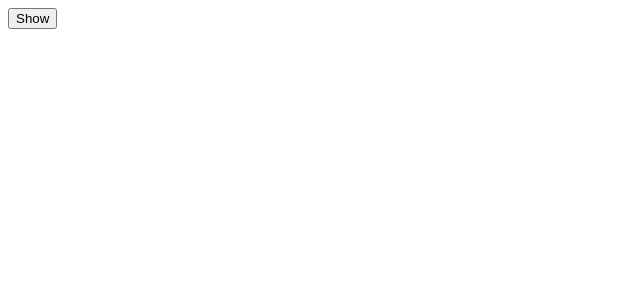
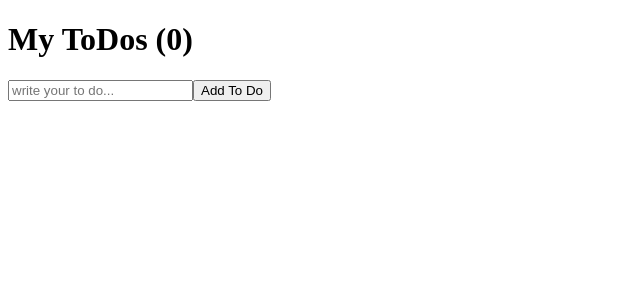
Before and after one commit to duswo3o/prac_react, a React (Create React App) app in the folder my-first-react-app/: page / in a window 1280 px wide. Shown: the top 300 px of the page, without its empty margins (0-640 px from the left). Built offline with nearby package versions, Linux system fonts and the light colour scheme.

Commit message:
feat: To Do List part One
사용자에게 todo를 입력받아 todo array에 저장하기

```diff
--- a/my-first-react-app/src/App.js
+++ b/my-first-react-app/src/App.js
@@ -1,40 +1,30 @@
 import React, { useState, useEffect } from "react";
 
-function Hello() {
-  // first way
-  function byeFn() {
-    console.log("bye :(");
-  }
-  function hiFn() {
-    console.log("created :)");
-    return byeFn;
-  }
-  useEffect(hiFn, []);
-
-  // second way
-  useEffect(() => {
-    console.log("hi :)");
-    return () => console.log("bye :(");
-  }, []);
-
-  // third way
-  useEffect(function () {
-    console.log("hi :)");
-    return function () {
-      console.log("bye :(");
-    };
-  }, []);
-
-  return <h1>Hello</h1>;
-}
-
 function App() {
-  const [showing, setShowing] = useState(false);
-  const onClick = () => setShowing((prev) => !prev);
+  const [toDo, setToDo] = useState("");
+  const [toDos, setToDos] = useState([]);
+  const onChange = (event) => setToDo(event.target.value);
+  const onSubmit = (event) => {
+    event.preventDefault();
+    if (toDo === "") {
+      return;
+    }
+    setToDos((currentArray) => [...currentArray, toDo]);
+    setToDo("");
+  };
+  console.log(toDos);
   return (
     <div>
-      {showing ? <Hello /> : null}
-      <button onClick={onClick}>{showing ? "Hide" : "Show"}</button>
+      <h1>My ToDos ({toDos.length}) </h1>
+      <form onSubmit={onSubmit}>
+        <input
+          onChange={onChange}
+          value={toDo}
+          type="text"
+          placeholder="write your to do..."
+        />
+        <button>Add To Do</button>
+      </form>
     </div>
   );
 }
```
